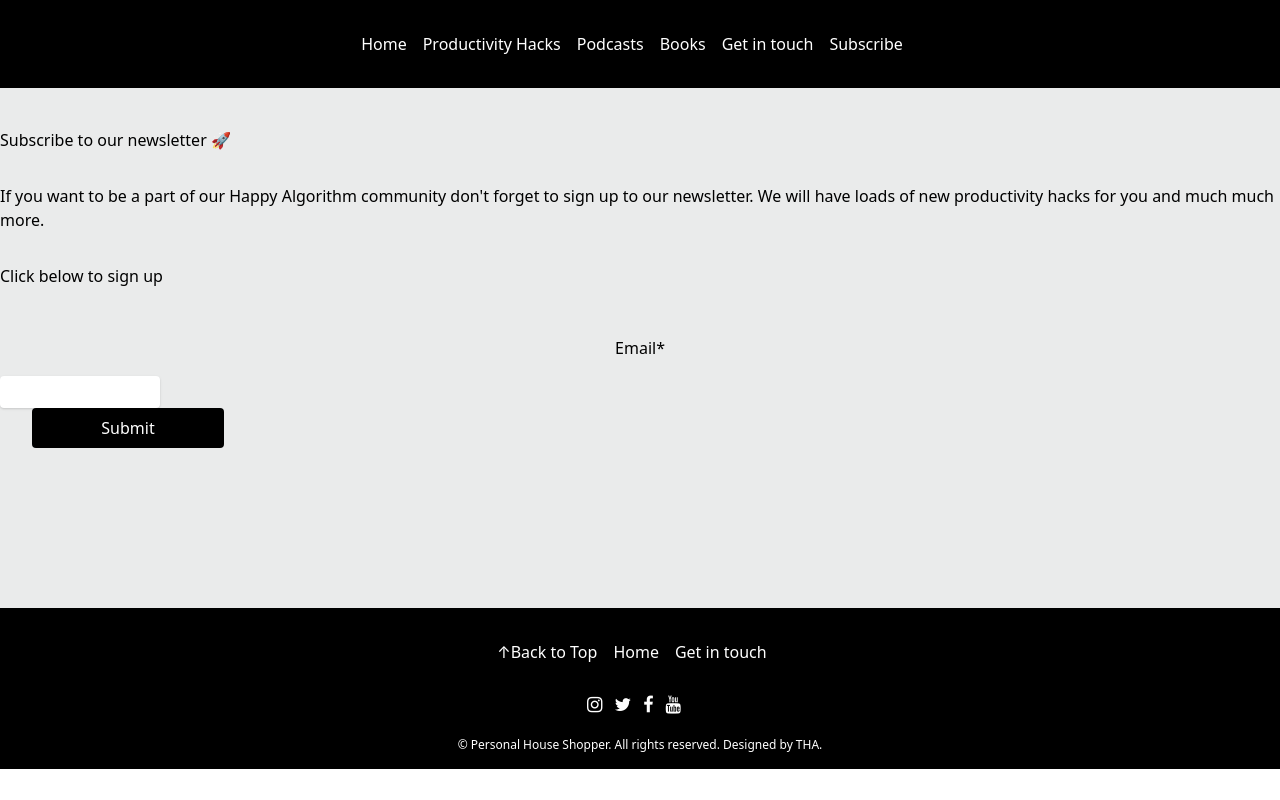
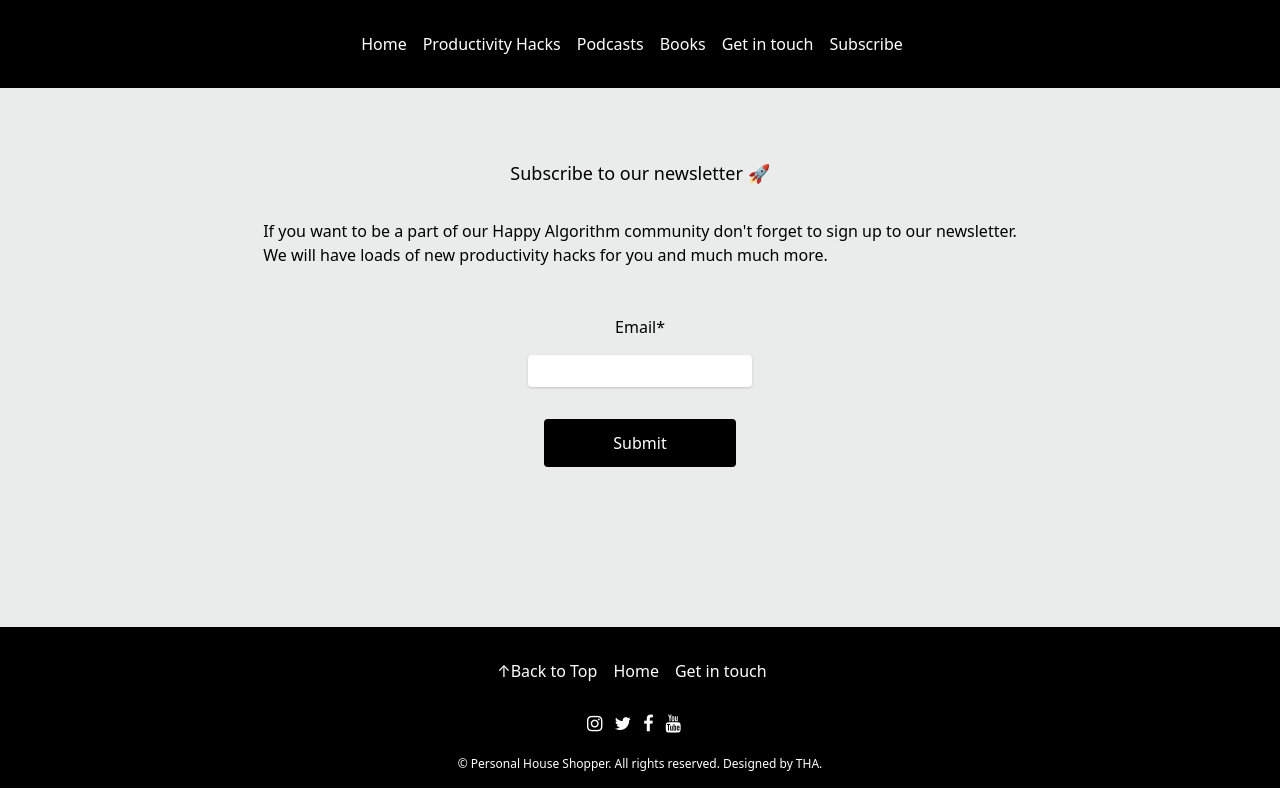
Before and after one commit to Rop89/thehappyalgorithm, a Vue app: page /subscribe in a window 1280 px wide. Built offline with nearby package versions, Linux system fonts and the light colour scheme.

Commit message:
fixed subscribe.vue css

```diff
--- a/src/App.vue
+++ b/src/App.vue
@@ -4,7 +4,7 @@
     class="bg-erik font-pedro text-black w-full h-100 m-0 p-0 overflow-hidden"
   >
     <Header />
-    <main id="main">
+    <main class="main">
       <transition mode="out-in">
         <router-view />
       </transition>
--- a/src/views/Subscribe.vue
+++ b/src/views/Subscribe.vue
@@ -1,20 +1,18 @@
 <template>
-<div>
-  <div class=" subscribe pt-32 flex flex-col justify-center border-solid border-red">
-    <h1 class="subscribe-title pb-8">Subscribe to our newsletter 🚀 </h1>
-    <p class="subscribe-title pb-8"> If you want to be a part of our Happy Algorithm community don't forget to sign up to our newsletter.
-      We will have loads of new productivity hacks for you and much much more.
-    </p>
-    <h2 class="subscribe-title pb-8">Click below to sign up</h2>
+<div class="subscribe-wrapper">
+  <div class=" subscribe pt-40 flex flex-col items-center ">
+      <h1 class="subscribe-title pb-8 text-lg">Subscribe to our newsletter 🚀 </h1>
+      <p class="subscribe-title pb-8">If you want to be a part of our Happy Algorithm community don't forget to sign up to our newsletter.<br>
+        We will have loads of new productivity hacks for you and much much more.
+      </p>
   </div>
-  <form action="" class="flex justify-center flex-col">
-    <label class="pt-4 pb-4 text-center " for="email ">Email*</label>
-    <input class="email rounded p-1 shadow resize-none w-40"  name="email" type="email" v-model="email">
-  </form>
-  <div>
-    <button class="bg-black text-white w-48 ml-8 p-2 rounded" @click.prevent="createSub">Submit</button>
+    <form action="" class="flex flex-col justify-center items-center">
+      <label class="pt-4 pb-4 text-center" for="email">Email*</label>
+      <input class="email rounded p-1 shadow resize-none w-56"  name="email" type="email" v-model="email">
+      <button class="bg-black text-white w-48 mt-8 p-3 rounded" @click.prevent="createSub">Submit</button>
+    </form>
   </div>
-</div>
+
 
 </template>
 
```
